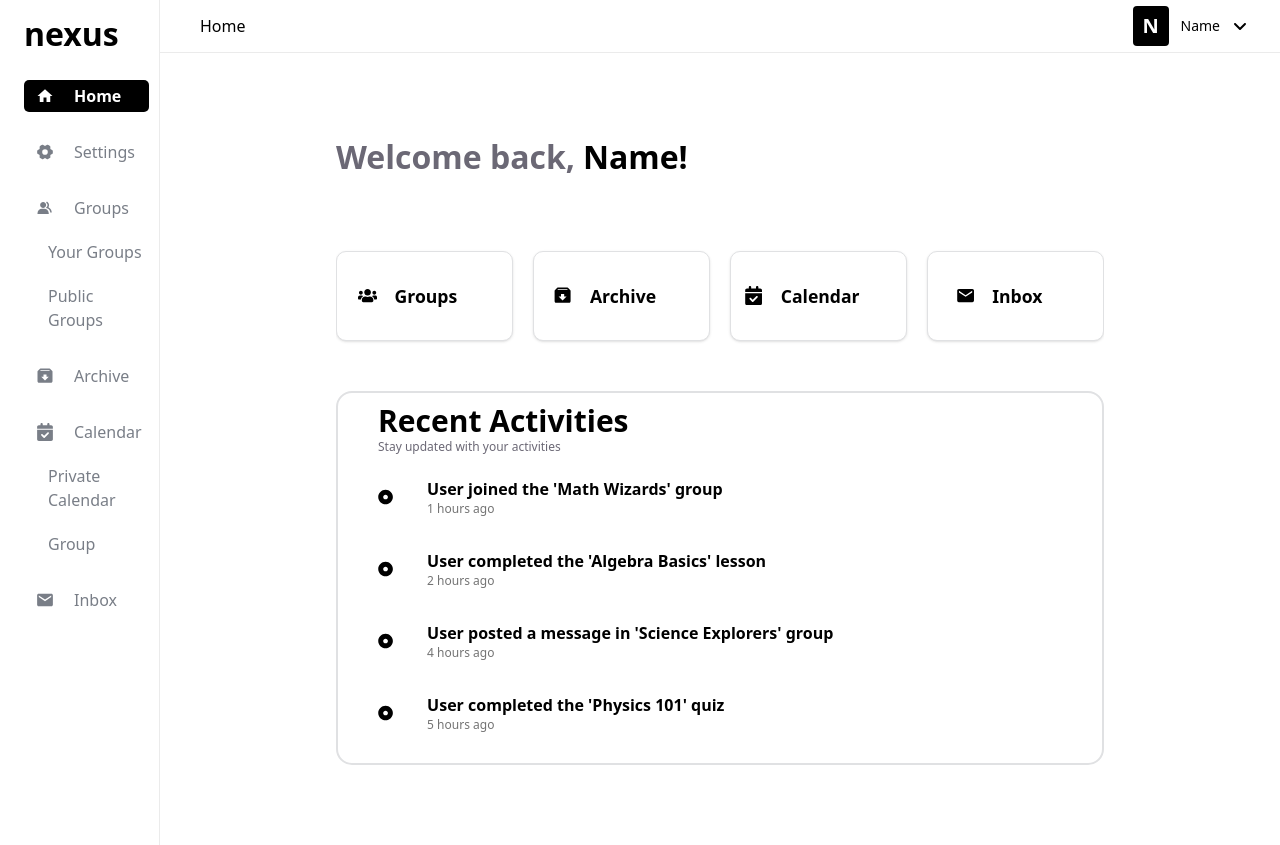
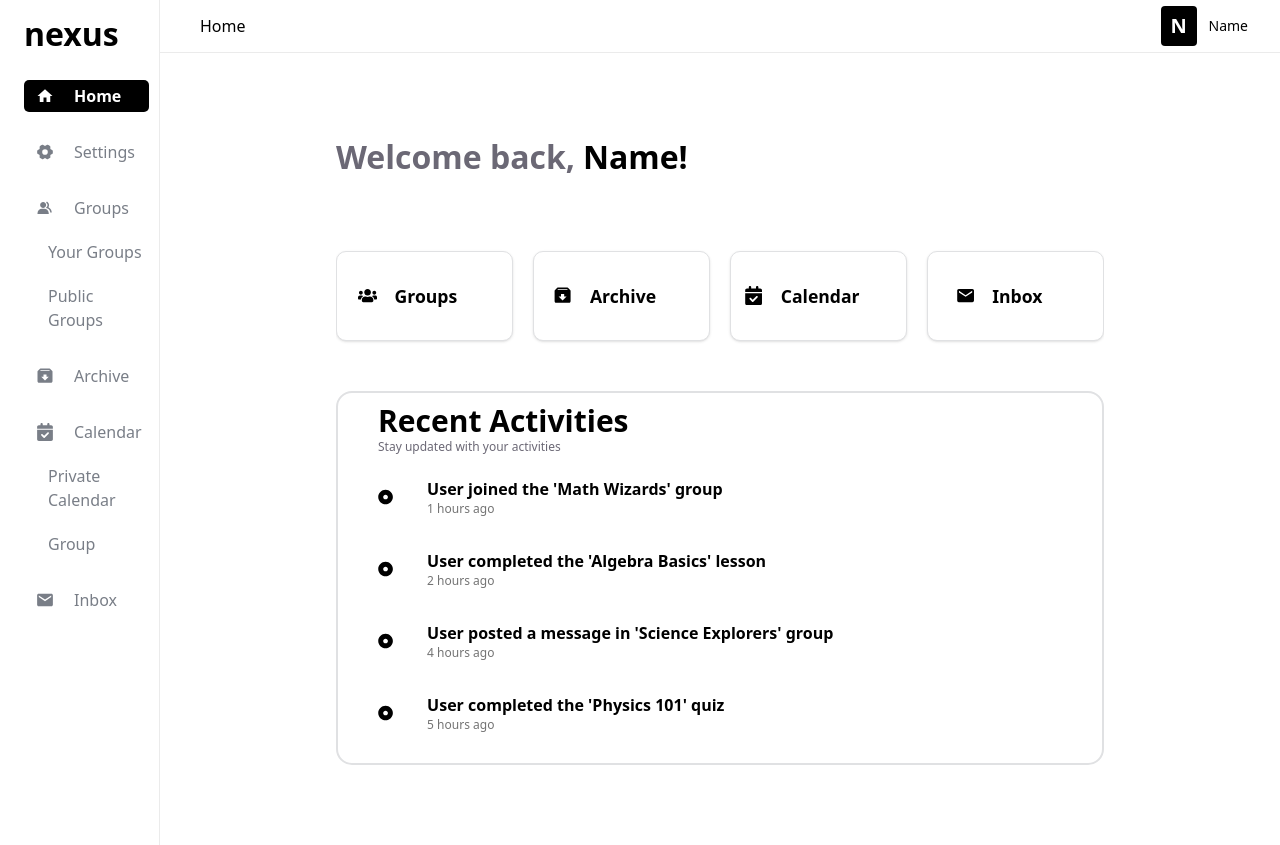
Before and after one commit to mebz2/nexus, a React (Vite) app in the folder client/: page /home in a window 1280 px wide. Built offline with nearby package versions, Linux system fonts and the light colour scheme.

Commit message:
Removed drop down arrow.

```diff
--- a/client/src/components/Layout/Navbar.tsx
+++ b/client/src/components/Layout/Navbar.tsx
@@ -1,5 +1,4 @@
 import { Link, useLocation } from "react-router-dom";
-import { FaAngleDown } from "react-icons/fa6";
 
 const Navbar = () => {
 	const location = useLocation();
@@ -29,11 +28,6 @@ const Navbar = () => {
 				</Link>
 
 				<p className="text-sm font-medium">Name</p>
-				<FaAngleDown
-					className="
-					hover:cursor-pointer
-				"
-				/>
 			</div>
 		</div>
 	);
```
